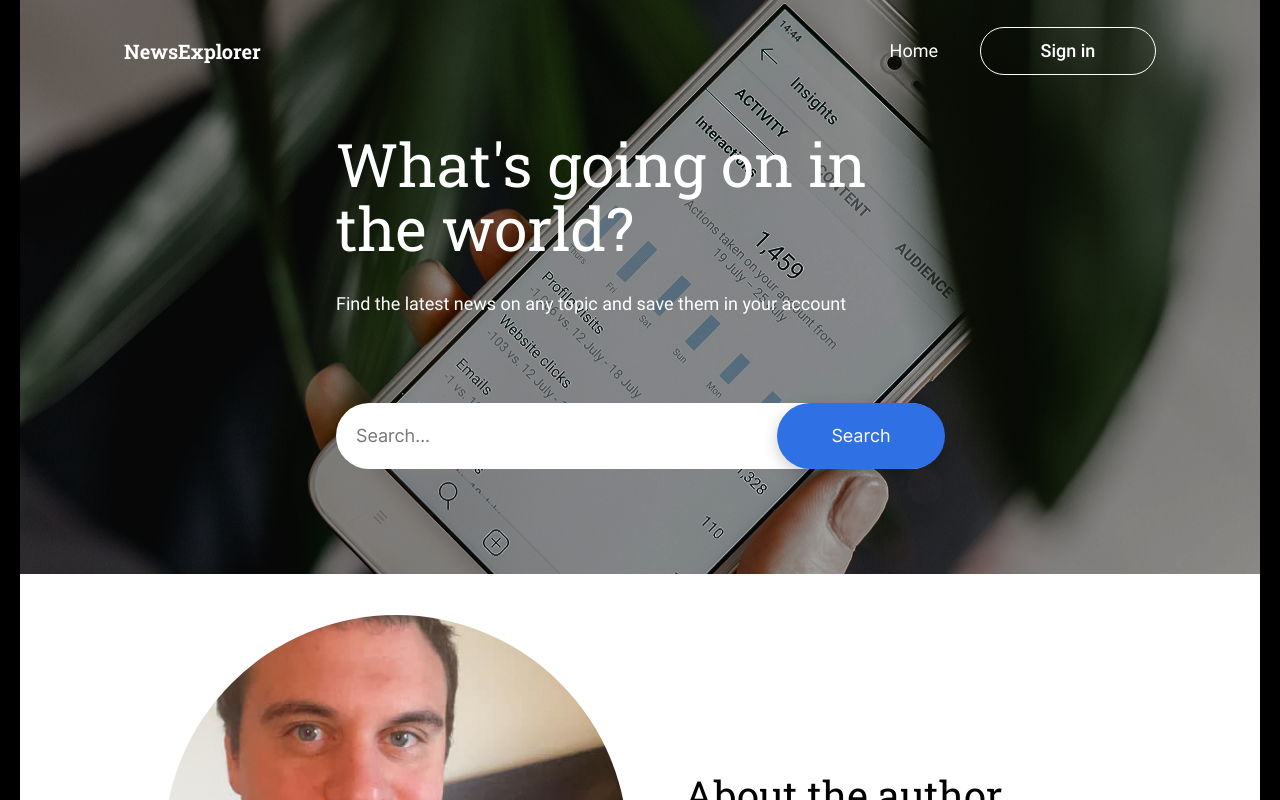
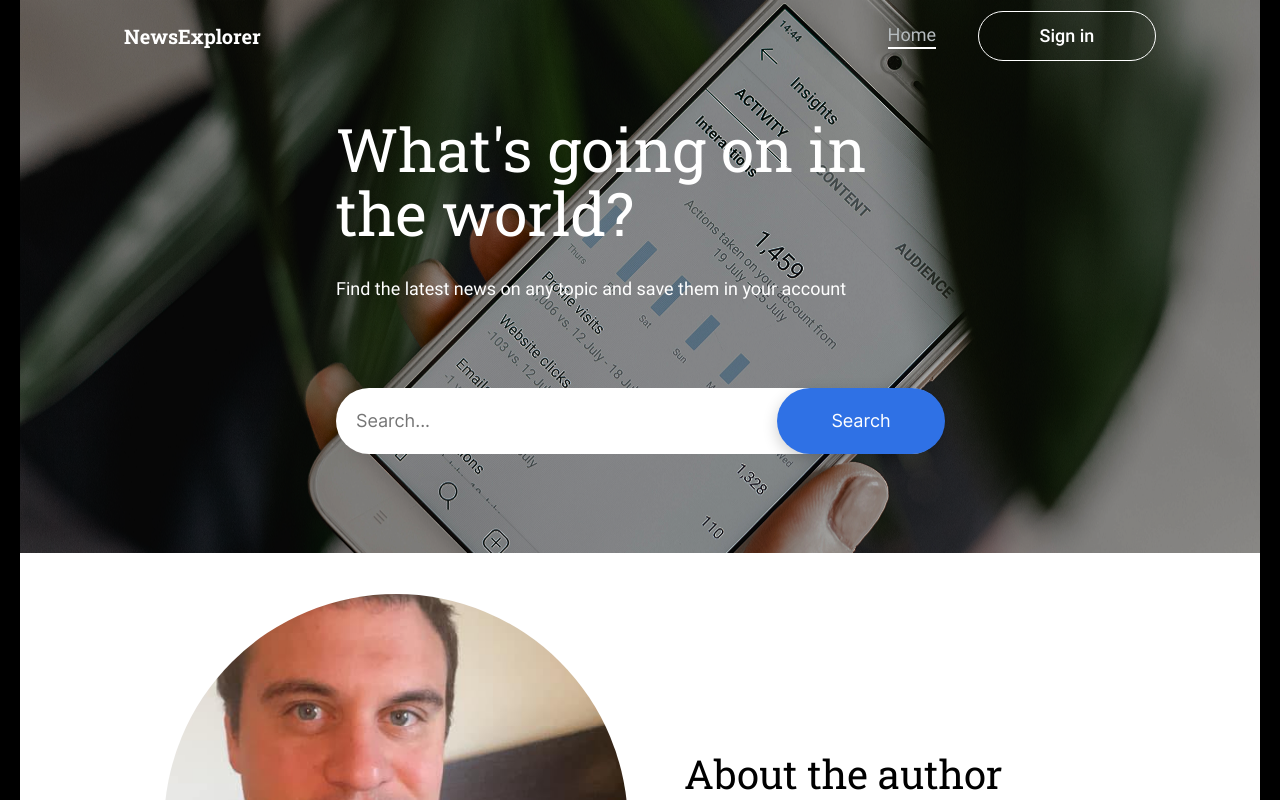
Before and after one commit to JFuton847/News-Explorer, a React (Vite) app: page / in a window 1280 px wide. Shown: the top 800 px of the page. Built offline with nearby package versions, Linux system fonts and the light colour scheme.

Commit message:
convert all buttons to <a> nav tags.

```diff
--- a/src/components/Header/Header.jsx
+++ b/src/components/Header/Header.jsx
@@ -1,9 +1,10 @@
 import React from "react";
-import { useNavigate } from "react-router-dom";
+import { useNavigate, useLocation } from "react-router-dom";
 import SearchForm from "../../components/SearchForm/SearchForm";
 import logoutButton from "../../assets/logout-button.png";
 import logoutButtonOther from "../../assets/logout-button-other.png";
 import "./Header.css";
+import "../Nav/Nav.css";
 
 function Header({
   onSearch,
@@ -15,8 +16,8 @@ function Header({
   isSavedArticlesPage,
 }) {
   const navigate = useNavigate();
+  const location = useLocation(); // For determining active link
 
-  // Conditionally set the logout button image based on the saved articles page
   const logoutButtonImage = isSavedArticlesPage
     ? logoutButtonOther
     : logoutButton;
@@ -25,70 +26,99 @@ function Header({
     <header
       className="header"
       style={{
-        backgroundColor: isSavedArticlesPage ? "rgba(255, 255, 255, 1)" : "", // Conditionally set background color
-        backgroundImage: isSavedArticlesPage ? "none" : "", // Remove the background image
+        backgroundColor: isSavedArticlesPage ? "rgba(255, 255, 255, 1)" : "",
+        backgroundImage: isSavedArticlesPage ? "none" : "",
         borderBottom: isSavedArticlesPage
-          ? "1px solid #D1D2D6"
-          : "1px solid #FFFFFF",
+          ? "1px solid #D1D2D6" // border for saved articles page
+          : "1px solid #FFFFFF", // border for home page
+        paddingBottom: "20px", // Just to ensure it has some padding, adjust as needed
       }}
     >
       <div className="header__container">
         <h1
-          className="header__header-name"
+          className="nav__header-name"
           style={{
-            color: isSavedArticlesPage ? "#1a1b22" : "", // Change color when on SavedArticles page
+            color: isSavedArticlesPage ? "#1a1b22" : "",
+            cursor: "pointer", // Add a pointer cursor to indicate it's clickable
           }}
+          onClick={() => navigate("/")}
         >
           NewsExplorer
         </h1>
-        <div className="header__user-container">
-          <button
-            className="header__home-button"
+
+        <nav className="nav">
+          <a
+            href="#"
+            className={`nav__link ${
+              location.pathname === "/" ? "nav__link_active" : ""
+            }`}
+            style={{
+              color: isSavedArticlesPage ? "#1a1b22" : "rgba(182, 188, 191, 1)",
+            }}
             onClick={() => navigate("/")}
-            style={{
-              color: isSavedArticlesPage ? "#1a1b22" : "", // Change color when on SavedArticles page
-            }}
           >
             Home
-          </button>
+          </a>
 
-          {isLoggedIn ? (
+          {isLoggedIn && (
             <>
-              <button
-                className="header__saved-articles-button"
+              <a
+                href="#"
+                className={`nav__link ${
+                  location.pathname === "/saved-articles"
+                    ? "nav__link_active"
+                    : ""
+                }`}
+                style={{
+                  color: isSavedArticlesPage
+                    ? "#1a1b22"
+                    : "rgba(182, 188, 191, 1)",
+                  borderBottom:
+                    location.pathname === "/saved-articles"
+                      ? "2px solid #1a1b22"
+                      : "2px solid transparent",
+                }}
                 onClick={() => navigate("/saved-articles")}
-                style={{
-                  color: isSavedArticlesPage ? "#1a1b22" : "", // Change color when on SavedArticles page
-                }}
               >
                 Saved articles
-              </button>
-              <button
-                className="header__logout-button"
+              </a>
+              <a
+                href="#"
+                className="nav__logout"
                 onClick={handleLogout}
                 style={{
-                  color: isSavedArticlesPage ? "#1a1b22" : "", // Change color when on SavedArticles page
-                  border: isSavedArticlesPage ? "1px solid #1a1b22" : "", // Change border color when on SavedArticles page
+                  color: isSavedArticlesPage ? "#1a1b22" : "",
+                  border: isSavedArticlesPage ? "1px solid #1a1b22" : "",
                 }}
               >
                 {currentUser?.name || "Anonymous"}
                 <img
-                  src={logoutButtonImage} // Use the conditional image path here
+                  src={logoutButtonImage}
                   alt="Logout"
-                  className="header__logout-button-image"
+                  className="nav__logout-image"
                 />
-              </button>
+              </a>
             </>
-          ) : (
-            <button
-              className="header__login-button"
+          )}
+
+          {!isLoggedIn && (
+            <a
+              href="#"
+              className="nav__login"
               onClick={() => setActiveModal("login")}
+              style={{
+                color: isSavedArticlesPage ? "#1a1b22" : "white",
+                border: isSavedArticlesPage
+                  ? "1px solid #1a1b22"
+                  : "1px solid white",
+              }}
             >
               Sign in
-            </button>
+            </a>
           )}
-        </div>
+        </nav>
       </div>
+
       {!isSavedArticlesPage && (
         <>
           <h2 className="header__header-text">What's going on in the world?</h2>
--- a/src/components/Header/header.css
+++ b/src/components/Header/header.css
@@ -5,7 +5,7 @@
   justify-content: flex-start;
   padding: 32px 0 28px;
   background-image: url(../../assets/background-image.png);
-  padding: 26px 104px;
+  padding: 11px 104px;
 }
 
 .header__container {
--- /dev/null
+++ b/src/components/Nav/Nav.css
@@ -0,0 +1,82 @@
+/* Navigation styles */
+.nav {
+  display: flex;
+  align-items: center;
+  gap: 42px;
+}
+
+.nav__header-name {
+  font-family: "Roboto-Slab", "Inter", sans-serif;
+  font-weight: 700;
+  font-size: 20px;
+  line-height: 24px;
+}
+
+.nav__link {
+  background: none;
+  border: none;
+  font-size: 18px;
+  line-height: 24px;
+  font-family: "Roboto", "Inter", sans-serif;
+  cursor: pointer;
+  padding: 0;
+  transition: color 0.3s, border-bottom 0.3s;
+  border-bottom: 2px solid transparent;
+  text-decoration: none;
+}
+
+.nav__link_active {
+  border-bottom: 2px solid white;
+}
+
+/* Logout Button */
+.nav__logout {
+  background-color: transparent;
+  border: 1px solid white;
+  border-radius: 100px;
+  color: white;
+  padding: 0 20px;
+  font-size: 18px;
+  line-height: 24px;
+  font-family: "Roboto", "inter", sans-serif;
+  font-weight: 500;
+  cursor: pointer;
+  transition: all 0.3s ease;
+  width: auto;
+  white-space: nowrap;
+  text-overflow: ellipsis;
+  overflow: hidden;
+  min-width: 112px;
+  height: 48px;
+  display: flex;
+  align-items: center;
+  text-decoration: none;
+}
+
+/* Logout image */
+.nav__logout-image {
+  width: 17.41px;
+  height: 16px;
+  margin-left: 22px;
+}
+
+/* Login Button */
+.nav__login {
+  background-color: transparent;
+  border: 1px solid white;
+  border-radius: 100px;
+  color: white;
+  /* padding: 8px 20px; */
+  font-size: 18px;
+  line-height: 24px;
+  font-family: "Roboto", "Inter", sans-serif;
+  font-weight: 500;
+  cursor: pointer;
+  transition: all 0.3s ease;
+  width: 176px;
+  height: 48px;
+  display: inline-flex;
+  justify-content: center;
+  align-items: center;
+  text-decoration: none;
+}
```
